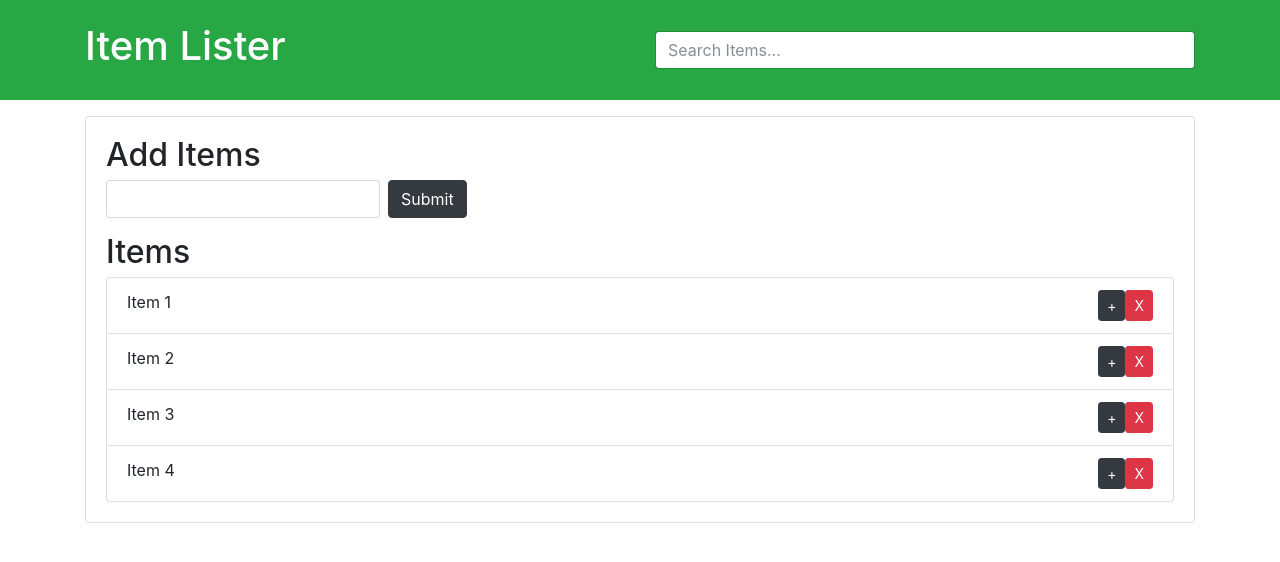
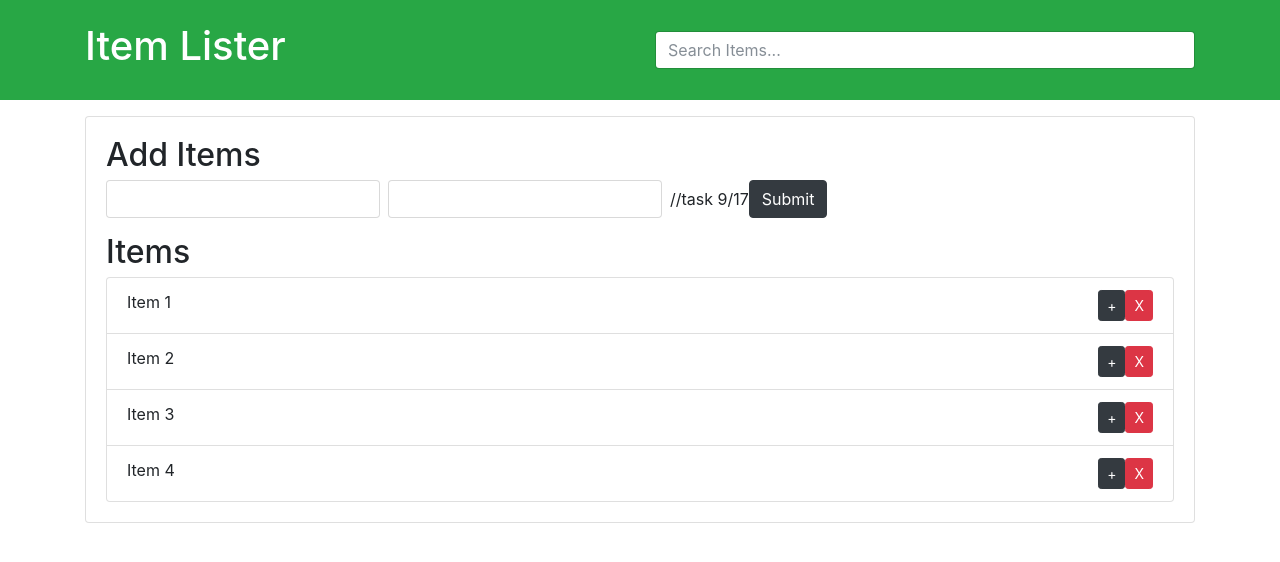
Before and after one commit to londondreams27/DOM_manipulations, a plain HTML site: page index.html in a window 1280 px wide. Drawn offline with nearby package versions, Linux system fonts and the light colour scheme.

Commit message:
Update index.html

```diff
--- a/index.html
+++ b/index.html
@@ -35,6 +35,7 @@
     <h2 class="title">Add Items</h2>
     <form id="addForm" class="form-inline mb-3">
       <input type="text" class="form-control mr-2" id="item">
+      <input type="text" class="form-control mr-2" id="description">  //task 9/17
       <input type="submit" class="btn btn-dark" value="Submit">
     </form>
     <h2 class="title">Items</h2>
```
